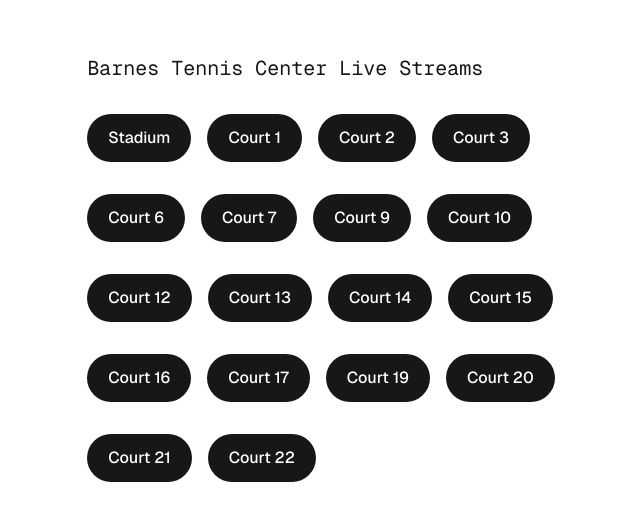
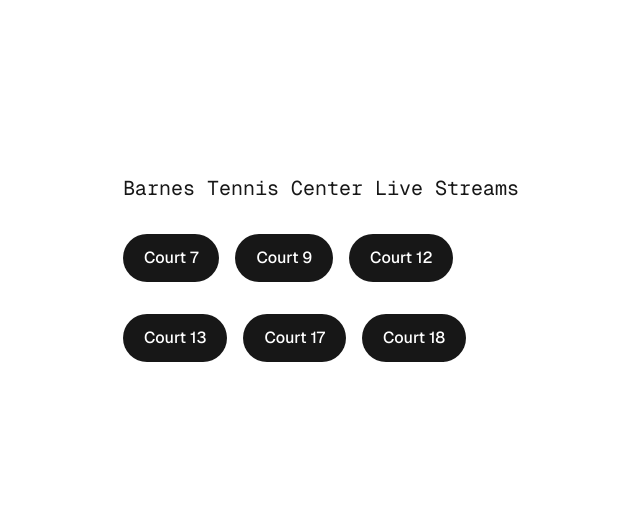
Before and after one commit to nick-kuhle/streams, a Next.js app: page / in a window 1280 px wide. Shown: the part 132-652 px from the top of the page, without its empty margins (319-959 px from the left). Built offline with nearby package versions, Linux system fonts and the light colour scheme.

Commit message:
Updated courts to relevant cameras, updated old URLs to correct URLs

```diff
--- a/src/app/page.tsx
+++ b/src/app/page.tsx
@@ -6,44 +6,6 @@
           Barnes Tennis Center Live Streams
         </div>
         <div className="flex gap-4 items-center flex-col sm:flex-row">
-          <a
-            className="rounded-full border border-solid border-transparent transition-colors flex items-center justify-center bg-foreground text-background gap-2 hover:bg-[#383838] dark:hover:bg-[#ccc] font-medium text-sm sm:text-base h-10 sm:h-12 px-4 sm:px-5 sm:w-auto"
-            href="https://ams.leit.us:5443/live/play.html?id=Stadium"
-            target="_blank"
-          >
-            Stadium
-          </a>
-          <a
-            className="rounded-full border border-solid border-transparent transition-colors flex items-center justify-center bg-foreground text-background gap-2 hover:bg-[#383838] dark:hover:bg-[#ccc] font-medium text-sm sm:text-base h-10 sm:h-12 px-4 sm:px-5 sm:w-auto"
-            href="https://ams.leit.us:5443/live/play.html?id=TC01"
-            target="_blank"
-          >
-            Court 1
-          </a>
-          <a
-            className="rounded-full border border-solid border-transparent transition-colors flex items-center justify-center bg-foreground text-background gap-2 hover:bg-[#383838] dark:hover:bg-[#ccc] font-medium text-sm sm:text-base h-10 sm:h-12 px-4 sm:px-5 sm:w-auto"
-            href="https://ams.leit.us:5443/live/play.html?id=TC02"
-            target="_blank"
-          >
-            Court 2
-          </a>
-          <a
-            className="rounded-full border border-solid border-transparent transition-colors flex items-center justify-center bg-foreground text-background gap-2 hover:bg-[#383838] dark:hover:bg-[#ccc] font-medium text-sm sm:text-base h-10 sm:h-12 px-4 sm:px-5 sm:w-auto"
-            href="https://ams.leit.us:5443/live/play.html?id=TC03"
-            target="_blank"
-          >
-            Court 3
-          </a>
-        </div>
-
-        <div className="flex gap-4 items-center flex-col sm:flex-row">
-          <a
-            className="rounded-full border border-solid border-transparent transition-colors flex items-center justify-center bg-foreground text-background gap-2 hover:bg-[#383838] dark:hover:bg-[#ccc] font-medium text-sm sm:text-base h-10 sm:h-12 px-4 sm:px-5 sm:w-auto"
-            href="https://ams.leit.us:5443/live/play.html?id=TC06"
-            target="_blank"
-          >
-            Court 6
-          </a>
           <a
             className="rounded-full border border-solid border-transparent transition-colors flex items-center justify-center bg-foreground text-background gap-2 hover:bg-[#383838] dark:hover:bg-[#ccc] font-medium text-sm sm:text-base h-10 sm:h-12 px-4 sm:px-5 sm:w-auto"
             href="https://ams.leit.us:5443/live/play.html?id=TC07"
@@ -60,87 +22,34 @@
           </a>
           <a
             className="rounded-full border border-solid border-transparent transition-colors flex items-center justify-center bg-foreground text-background gap-2 hover:bg-[#383838] dark:hover:bg-[#ccc] font-medium text-sm sm:text-base h-10 sm:h-12 px-4 sm:px-5 sm:w-auto"
-            href="https://ams.leit.us:5443/live/play.html?id=TC10"
+            href="https://ams.leit.us:5443/OldCam/play.html?id=TC12"
             target="_blank"
           >
-            Court 10
+            Court 12
           </a>
         </div>
 
         <div className="flex gap-4 items-center flex-col sm:flex-row">
           <a
             className="rounded-full border border-solid border-transparent transition-colors flex items-center justify-center bg-foreground text-background gap-2 hover:bg-[#383838] dark:hover:bg-[#ccc] font-medium text-sm sm:text-base h-10 sm:h-12 px-4 sm:px-5 sm:w-auto"
-            href="https://ams.leit.us:5443/live/play.html?id=TC12"
-            target="_blank"
-          >
-            Court 12
-          </a>
-          <a
-            className="rounded-full border border-solid border-transparent transition-colors flex items-center justify-center bg-foreground text-background gap-2 hover:bg-[#383838] dark:hover:bg-[#ccc] font-medium text-sm sm:text-base h-10 sm:h-12 px-4 sm:px-5 sm:w-auto"
-            href="https://ams.leit.us:5443/live/play.html?id=TC13"
+            href="https://ams.leit.us:5443/OldCam/play.html?id=TC13"
             target="_blank"
           >
             Court 13
           </a>
           <a
             className="rounded-full border border-solid border-transparent transition-colors flex items-center justify-center bg-foreground text-background gap-2 hover:bg-[#383838] dark:hover:bg-[#ccc] font-medium text-sm sm:text-base h-10 sm:h-12 px-4 sm:px-5 sm:w-auto"
-            href="https://ams.leit.us:5443/live/play.html?id=TC14"
-            target="_blank"
-          >
-            Court 14
-          </a>
-          <a
-            className="rounded-full border border-solid border-transparent transition-colors flex items-center justify-center bg-foreground text-background gap-2 hover:bg-[#383838] dark:hover:bg-[#ccc] font-medium text-sm sm:text-base h-10 sm:h-12 px-4 sm:px-5 sm:w-auto"
-            href="https://ams.leit.us:5443/live/play.html?id=TC15"
-            target="_blank"
-          >
-            Court 15
-          </a>
-        </div>
-        <div className="flex gap-4 items-center flex-col sm:flex-row">
-          <a
-            className="rounded-full border border-solid border-transparent transition-colors flex items-center justify-center bg-foreground text-background gap-2 hover:bg-[#383838] dark:hover:bg-[#ccc] font-medium text-sm sm:text-base h-10 sm:h-12 px-4 sm:px-5 sm:w-auto"
-            href="https://ams.leit.us:5443/live/play.html?id=TC16"
-            target="_blank"
-          >
-            Court 16
-          </a>
-          <a
-            className="rounded-full border border-solid border-transparent transition-colors flex items-center justify-center bg-foreground text-background gap-2 hover:bg-[#383838] dark:hover:bg-[#ccc] font-medium text-sm sm:text-base h-10 sm:h-12 px-4 sm:px-5 sm:w-auto"
-            href="https://ams.leit.us:5443/live/play.html?id=TC17"
+            href="https://ams.leit.us:5443/OldCam/play.html?id=aVIkUZMDQXCdL4YA154482568498307"
             target="_blank"
           >
             Court 17
           </a>
           <a
             className="rounded-full border border-solid border-transparent transition-colors flex items-center justify-center bg-foreground text-background gap-2 hover:bg-[#383838] dark:hover:bg-[#ccc] font-medium text-sm sm:text-base h-10 sm:h-12 px-4 sm:px-5 sm:w-auto"
-            href="https://ams.leit.us:5443/live/play.html?id=TC19"
+            href="https://ams.leit.us:5443/OldCam/play.html?id=TC18"
             target="_blank"
           >
-            Court 19
-          </a>
-          <a
-            className="rounded-full border border-solid border-transparent transition-colors flex items-center justify-center bg-foreground text-background gap-2 hover:bg-[#383838] dark:hover:bg-[#ccc] font-medium text-sm sm:text-base h-10 sm:h-12 px-4 sm:px-5 sm:w-auto"
-            href="https://ams.leit.us:5443/live/play.html?id=TC20"
-            target="_blank"
-          >
-            Court 20
-          </a>
-        </div>
-        <div className="flex gap-4 items-center flex-col sm:flex-row">
-          <a
-            className="rounded-full border border-solid border-transparent transition-colors flex items-center justify-center bg-foreground text-background gap-2 hover:bg-[#383838] dark:hover:bg-[#ccc] font-medium text-sm sm:text-base h-10 sm:h-12 px-4 sm:px-5 sm:w-auto"
-            href="https://ams.leit.us:5443/live/play.html?id=TC21"
-            target="_blank"
-          >
-            Court 21
-          </a>
-          <a
-            className="rounded-full border border-solid border-transparent transition-colors flex items-center justify-center bg-foreground text-background gap-2 hover:bg-[#383838] dark:hover:bg-[#ccc] font-medium text-sm sm:text-base h-10 sm:h-12 px-4 sm:px-5 sm:w-auto"
-            href="https://ams.leit.us:5443/live/play.html?id=TC22"
-            target="_blank"
-          >
-            Court 22
+            Court 18
           </a>
         </div>
       </main>
```
